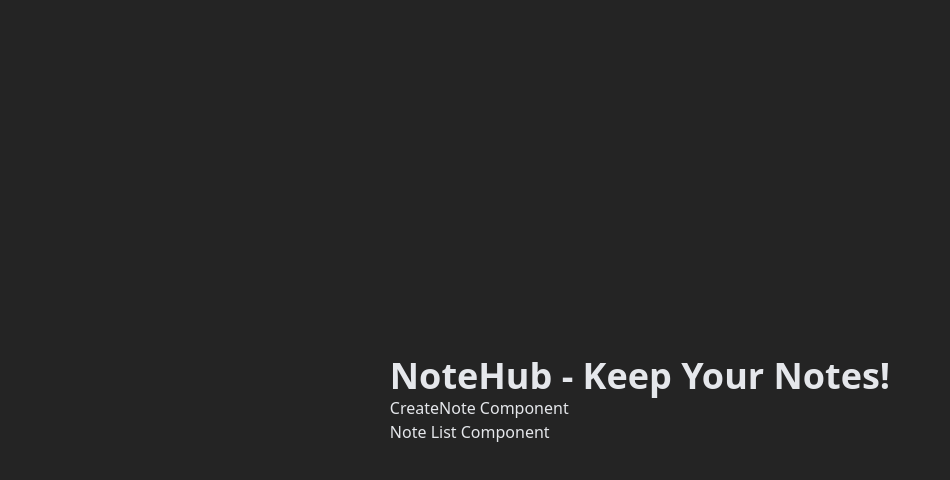
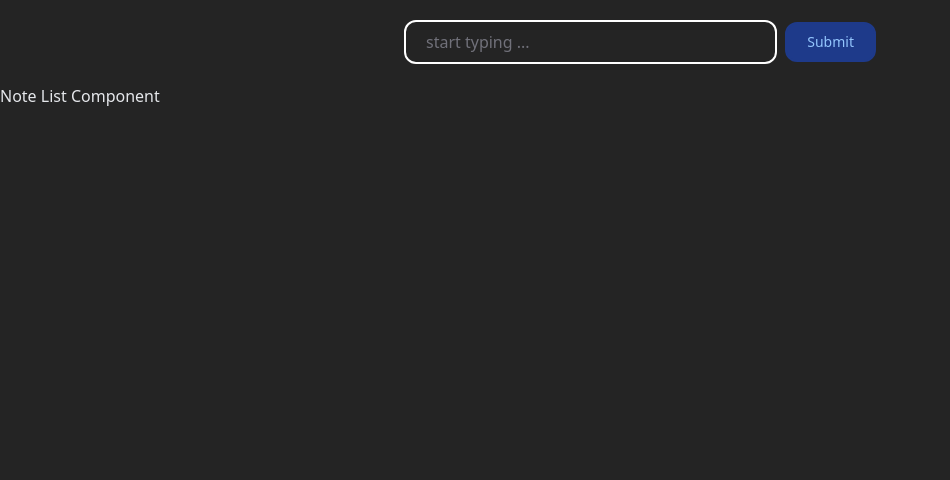
Before and after one commit to berkesayin/notehub, a React (Vite) app: page / in a window 1280 px wide. Shown: the top 480 px of the page, without its empty margins (0-950 px from the left). Built offline with nearby package versions, Linux system fonts and the light colour scheme.

Commit message:
Create Notehub form

```diff
--- a/src/App.tsx
+++ b/src/App.tsx
@@ -2,7 +2,7 @@
 
 export const App = () => {
   return (
-    <div className="flex items-center justify-center h-screen">
+    <div>
       <Notehub />
     </div>
   );
--- a/src/components/CreateNote/index.tsx
+++ b/src/components/CreateNote/index.tsx
@@ -1,7 +1,26 @@
+import { useState } from "react";
+
 export const CreateNote = () => {
+  const [input, setInput] = useState<string>("");
   return (
-    <div>
-      <p>CreateNote Component</p>
-    </div>
+    <form>
+      <div className="flex items-center w-full max-w-lg gap-2 p-5 m-auto">
+        <input
+          type="text"
+          className="w-full px-5 py-2 bg-transparent border-2 outline-none border-zinc-600 rounded-xl
+            placeholder:text-zinc-500 focus:border-white"
+          value={input}
+          onChange={(e) => setInput(e.target.value)}
+          placeholder="start typing ..."
+        />
+        <button
+          type="submit"
+          className="px-5 py-2 text-sm font-normal text-blue-300 bg-blue-900 border-2 border-blue-900
+            active:scale-95 rounded-xl"
+        >
+          Submit
+        </button>
+      </div>
+    </form>
   );
 };
--- a/src/components/Notehub/index.tsx
+++ b/src/components/Notehub/index.tsx
@@ -1,14 +1,13 @@
 import { Toaster } from "react-hot-toast";
-import { CreateNote } from "../CreateNote";
-import { NoteList } from "../NoteList";
+import { NotehubList } from "../NotehubList";
+import { NotehubForm } from "../NotehubForm";
 
 export const Notehub = () => {
   return (
     <div>
-      <h1 className="text-4xl font-bold">NoteHub - Keep Your Notes!</h1>
       <Toaster position="bottom-center" />
-      <CreateNote />
-      <NoteList />
+      <NotehubForm />
+      <NotehubList />
     </div>
   );
 };
--- /dev/null
+++ b/src/components/NotehubButton/index.tsx
@@ -0,0 +1,11 @@
+export const NotehubButton = () => {
+  return (
+    <button
+      type="submit"
+      className="px-5 py-2 text-sm font-normal text-blue-300 bg-blue-900 border-2 border-blue-900
+            active:scale-95 rounded-xl"
+    >
+      Submit
+    </button>
+  );
+};
--- /dev/null
+++ b/src/components/NotehubForm/index.tsx
@@ -0,0 +1,18 @@
+import { NotehubButton } from "../NotehubButton";
+import { NotehubInput } from "../NotehubInput";
+
+export const NotehubForm = () => {
+  const handleSubmission = (e: React.FormEvent) => {
+    e.preventDefault();
+    console.log("form has been submitted");
+  };
+
+  return (
+    <form onSubmit={handleSubmission}>
+      <div className="flex items-center w-full max-w-lg gap-2 p-5 m-auto">
+        <NotehubInput />
+        <NotehubButton />
+      </div>
+    </form>
+  );
+};
--- /dev/null
+++ b/src/components/NotehubInput/index.tsx
@@ -0,0 +1,24 @@
+import { useEffect, useRef, useState } from "react";
+
+export const NotehubInput = () => {
+  const [input, setInput] = useState<string>("");
+  const inputRef = useRef<HTMLInputElement>(null);
+
+  useEffect(() => {
+    if (inputRef.current) {
+      inputRef.current.focus();
+    }
+  }, []);
+
+  return (
+    <input
+      type="text"
+      className="w-full px-5 py-2 bg-transparent border-2 outline-none border-zinc-600 rounded-xl
+            placeholder:text-zinc-500 focus:border-white"
+      ref={inputRef}
+      value={input}
+      onChange={(e) => setInput(e.target.value)}
+      placeholder="start typing ..."
+    />
+  );
+};
--- a/src/components/NoteList/index.tsx
+++ b/src/components/NotehubList/index.tsx
@@ -1,4 +1,4 @@
-export const NoteList = () => {
+export const NotehubList = () => {
   return (
     <div>
       <p>Note List Component</p>
```
